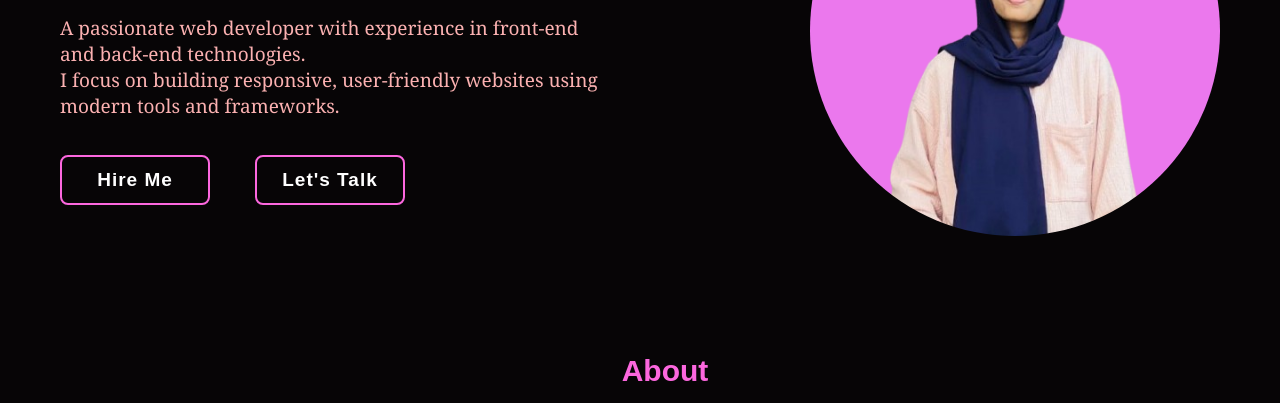
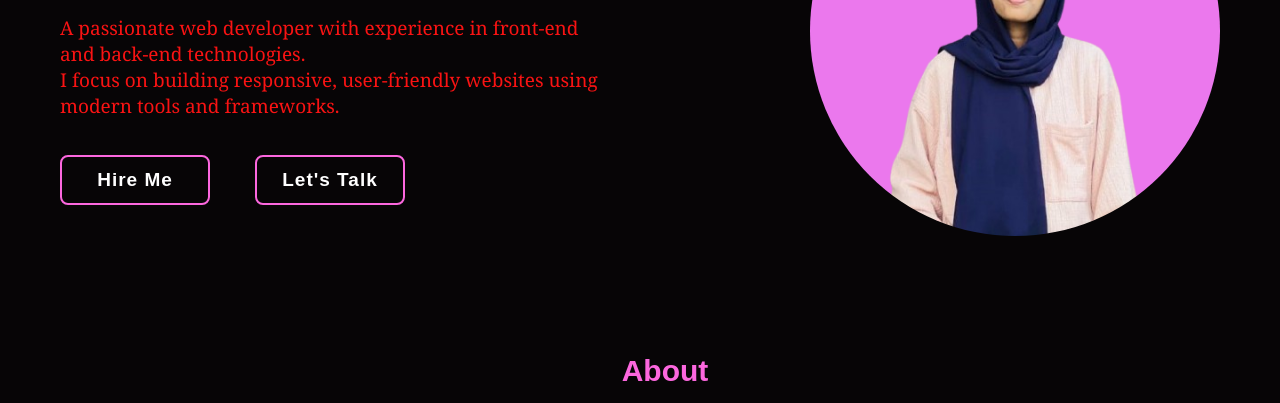
Before and after one commit to Ktyasmin/portfolio, a plain HTML site: page portfolio.html in a window 1280 px wide. Shown: the part 374-777 px from the top of the page. Drawn offline with Linux system fonts and the light colour scheme.

Commit message:
modifiedb color

```diff
--- a/portfolio.html
+++ b/portfolio.html
@@ -33,7 +33,7 @@
     <div class="home" id="HOME">
         <div class="intro-text">
             <p><STRONG style="font-size: 43px;"> Hi, I'm Ladeeda Yasmin</STRONG><br> <strong style="color: white; font-size: 38px;">Web Developer</strong></p><br>
-            <p style="font-size: 19px; color: rgb(251, 177, 177);">
+            <p style="font-size: 19px; color: rgb(249, 19, 19);">
         A passionate web developer with experience in front-end and back-end technologies. <br> I focus on building responsive, user-friendly websites using modern tools and frameworks.
     </p><br><br>
            <div class="btn-box">
```
